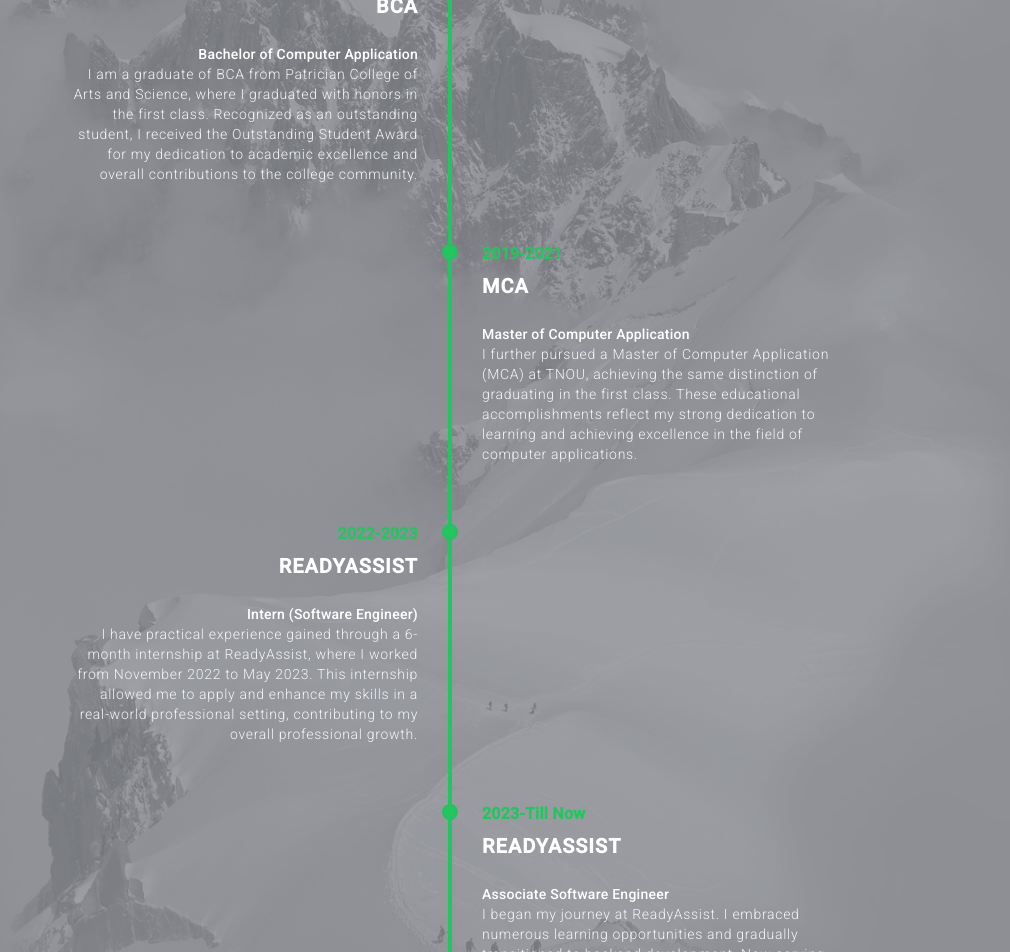
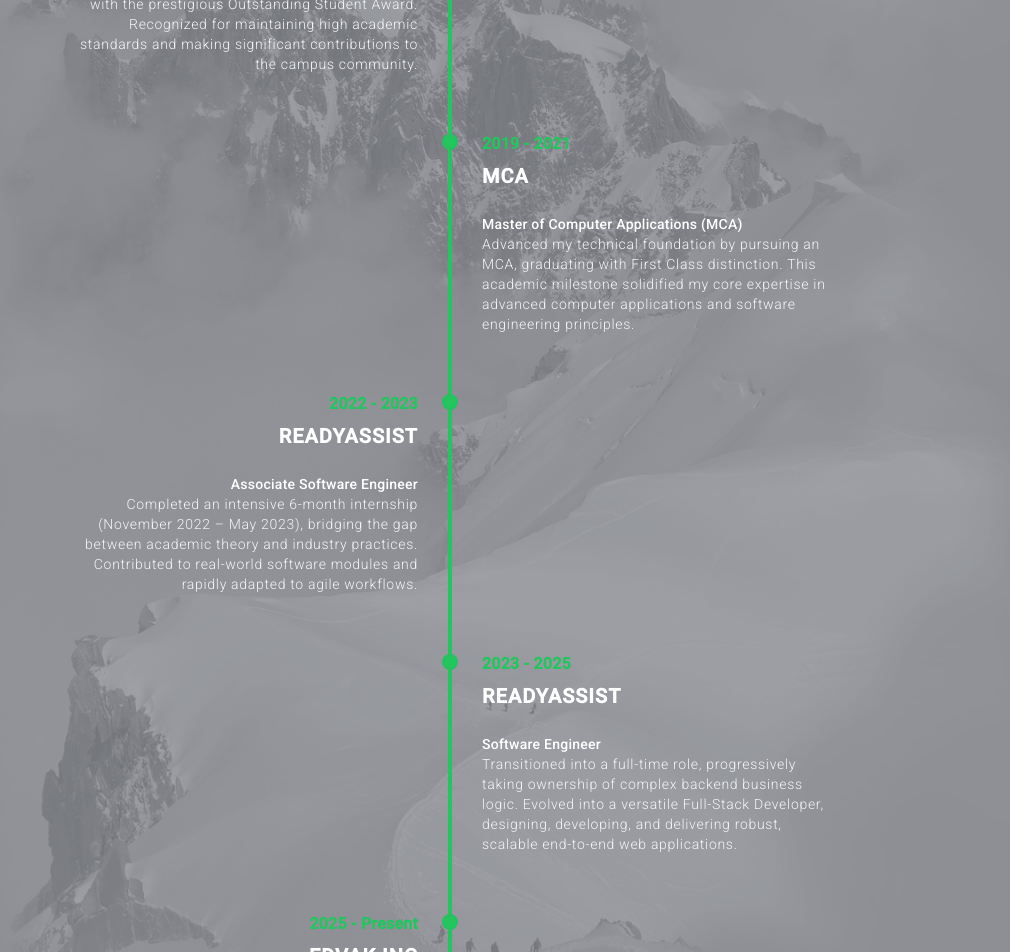
Before and after one commit to JoeStuff17/joe_resume, an Angular app: page / in a window 1280 px wide. Shown: the part 3480-4432 px from the top of the page, without its empty margins (190-1200 px from the left). Built offline with nearby package versions, Linux system fonts and the light colour scheme.

Commit message:
update education and experience details in HomeComponent; modify resume download link

```diff
--- a/src/app/home/home.component.ts
+++ b/src/app/home/home.component.ts
@@ -37,28 +37,44 @@ export class HomeComponent implements OnInit, AfterViewInit {
     journey: [
       {
         title: 'BCA',
-        year: '2015-2018',
-        role: 'Bachelor of Computer Application',
-        description: 'I am a graduate of BCA from Patrician College of Arts and Science, where I graduated with honors in the first class. Recognized as an outstanding student, I received the Outstanding Student Award for my dedication to academic excellence and overall contributions to the college community.'
+        from: 'Patrician College of Arts & Science',
+        at: 'Chennai, Tamil Nadu, India',
+        year: '2015 - 2018',
+        role: 'Bachelor of Computer Applications (BCA)',
+        description: 'Graduated with First Class Honors and honored with the prestigious Outstanding Student Award. Recognized for maintaining high academic standards and making significant contributions to the campus community.'
       },
       {
         title: 'MCA',
-        year: '2019-2021',
-        role: 'Master of Computer Application',
-        description: 'I further pursued a Master of Computer Application (MCA) at TNOU, achieving the same distinction of graduating in the first class. These educational accomplishments reflect my strong dedication to learning and achieving excellence in the field of computer applications.'
+        from: 'Tamil Nadu Open University',
+        at: 'Chennai, Tamil Nadu, India',
+        year: '2019 - 2021',
+        role: 'Master of Computer Applications (MCA)',
+        description: 'Advanced my technical foundation by pursuing an MCA, graduating with First Class distinction. This academic milestone solidified my core expertise in advanced computer applications and software engineering principles.'
       },
       {
         title: 'ReadyAssist',
-        year: '2022-2023',
-        role: 'Intern (Software Engineer)',
-        description: 'I have practical experience gained through a 6-month internship at ReadyAssist, where I worked from November 2022 to May 2023. This internship allowed me to apply and enhance my skills in a real-world professional setting, contributing to my overall professional growth.'
+        from: 'ReadyAssist',
+        at: 'Bangalore, Karnataka, India',
+        year: '2022 - 2023',
+        role: 'Associate Software Engineer',
+        description: 'Completed an intensive 6-month internship (November 2022 – May 2023), bridging the gap between academic theory and industry practices. Contributed to real-world software modules and rapidly adapted to agile workflows.'
       },
       {
         title: 'ReadyAssist',
-        year: '2023-Till Now',
-        role: 'Associate Software Engineer',
-        description: "I began my journey at ReadyAssist. I embraced numerous learning opportunities and gradually transitioned to backend development. Now serving as a full-stack developer, I've gained valuable insights and honed my skills in creating end-to-end solutions."
+        from: 'ReadyAssist',
+        at: 'Bangalore, Karnataka, India',
+        year: '2023 - 2025',
+        role: 'Software Engineer',
+        description: 'Transitioned into a full-time role, progressively taking ownership of complex backend business logic. Evolved into a versatile Full-Stack Developer, designing, developing, and delivering robust, scalable end-to-end web applications.'
       },
+      {
+        title: 'Edvak Inc',
+        from: 'Edvak Inc',
+        at: 'Hyderabad, Telangana, India',
+        year: '2025 - Present',
+        role: 'Senior Software Engineer',
+        description: 'Leading the development of high-performance architectural solutions. Specializing in handling massive datasets, optimizing database indexing, and designing secure, robust full-stack systems that drive efficiency and scale.'
+      }
     ]
   }
   sideNavEnable = false;
@@ -149,7 +165,8 @@ export class HomeComponent implements OnInit, AfterViewInit {
   }
 
   downloadResume() {
-    window.open(`https://joestuff-bucket.s3.ap-south-1.amazonaws.com/profile/Joe_resume.pdf`, '_blank')
+    // window.open(`https://joestuff-bucket.s3.ap-south-1.amazonaws.com/profile/Joe_resume.pdf`, '_blank')
+    window.open(`https://joestuff-bucket.s3.ap-south-1.amazonaws.com/profile/Jothiraj_D_Resume.pdf`, '_blank')
   }
 
   scrollToPosition(id: any) {
```
